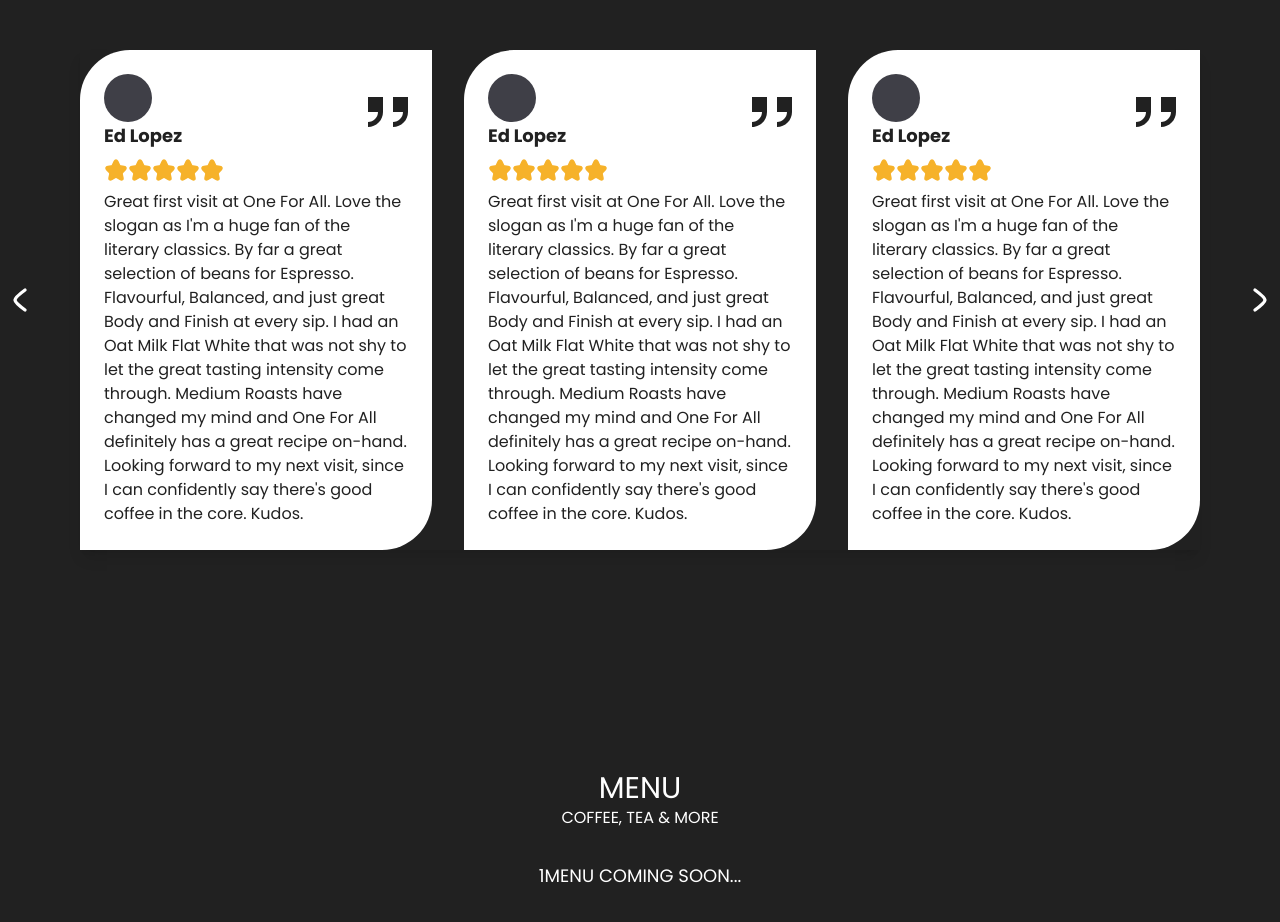
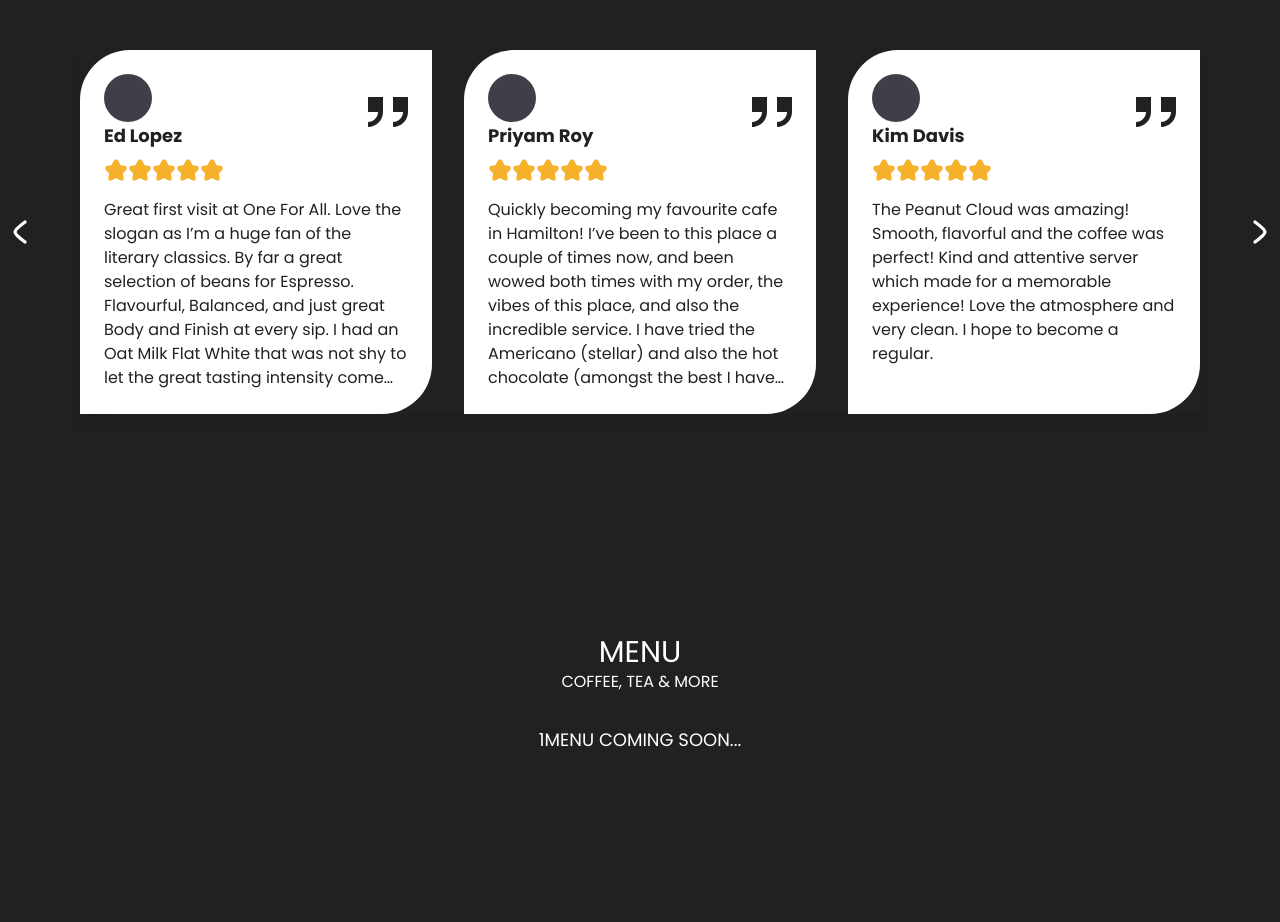
Before and after one commit to naru6417/one-for-all-coffee, a Next.js app: page /home in a window 1280 px wide. Shown: the part 1100-2022 px from the top of the page. Built offline with nearby package versions, Linux system fonts and the light colour scheme.

Commit message:
review data added

```diff
--- a/src/app/home/page.tsx
+++ b/src/app/home/page.tsx
@@ -1,15 +1,6 @@
 import Image from "next/image";
 import Link from "next/link";
 import Slider from "@/components/slider";
-
-const images = [
-    "https://picsum.photos/id/1015/800/400",
-    "https://picsum.photos/id/1016/800/400",
-    "https://picsum.photos/id/1018/800/400",
-    "https://picsum.photos/id/1017/800/400",
-    "https://picsum.photos/id/1011/800/400",
-    "https://picsum.photos/id/1012/800/400",
-  ];
 
 export default function Home() {
 
@@ -18,7 +9,7 @@ export default function Home() {
       {/* Main part */}
       <section id="home" className="grid lg:grid-cols-2 grid-cols-1 gap-20 max-w-7xl mx-auto mb-28">
         <div className="flex flex-col justify-center items-end">
-          <div className="w-[600px]">
+          <div className="lg:w-[600px]">
             <h1 className="lg:text-4xl text-3xl mb-2">One For All Coffee</h1>
             <h3 className="lg:text-2xl text-xl mb-4">where literary charm meets exceptional brews.</h3>
             <p className="mb-4">Join us for a memorable coffee experience with attentive service and a cozy atmosphere. Come taste the best of Hamilton&apos;s coffee scene!</p>
@@ -28,8 +19,8 @@ export default function Home() {
           </div>
         </div>
         <div>
-          <div className="border-2 border-[var(--dark)] p-2 rounded-tl-[50px] rounded-br-[50px] w-[620px] h-[520px]">
-            <div className="border-2 border-[var(--dark)] p-2 rounded-tl-[50px] rounded-br-[50px] w-[600px] h-[500px]">
+          <div className="border-2 border-[var(--dark)] p-2 rounded-tl-[50px] rounded-br-[50px] lg:w-[620px] lg:h-[520px]">
+            <div className="border-2 border-[var(--dark)] p-2 rounded-tl-[50px] rounded-br-[50px] lg:w-[600px] lg:h-[500px]">
               <Image
                 src="/images/main_img_1.webp"
                 alt="main coffee image"
@@ -56,7 +47,7 @@ export default function Home() {
             smile and a new literary appreciation.
           </div>
           <div>
-            <Slider slides={images} slidesPerView={3}></Slider>
+            <Slider slidesPerView={3}></Slider>
           </div>
         </div>
 
--- /dev/null
+++ b/src/components/data/reviews.tsx
@@ -0,0 +1,64 @@
+export const reviewData = [
+  {
+    id: 1,
+    name: "Ed Lopez",
+    comment: `Great first visit at One For All. Love the slogan as
+    I\u2019m a huge fan of the literary classics. By far a great selection of beans
+    for Espresso. Flavourful, Balanced, and just great Body and Finish at every
+    sip. I had an Oat Milk Flat White that was not shy to let the great
+    tasting intensity come through. Medium Roasts have changed my mind and
+    One For All definitely has a great recipe on-hand. Looking forward to
+    my next visit, since I can confidently say there\u2019s good coffee in the core. Kudos.`,
+  },{
+    id: 2,
+    name: "Priyam Roy",
+    comment: `Quickly becoming my favourite cafe in Hamilton! I\u2019ve been to this
+    place a couple of times now, and been wowed both times with my order, the vibes
+    of this place, and also the incredible service. I have tried the Americano
+    (stellar) and also the hot chocolate (amongst the best I have ever had), the
+    cookie I tried was also very flavourful. Highly recommend for an upscale coffee experience`
+  },{
+    id: 3,
+    name: "Kim Davis",
+    comment: `The Peanut Cloud was amazing! Smooth, flavorful and the coffee was perfect!
+    Kind and attentive server which made for a memorable experience!
+    Love the atmosphere and very clean. I hope to become a regular.`
+  },{
+    id: 4,
+    name: "Jessy",
+    comment: `Wow! This coffee is unbelievable! Hands down one of the best lattes I\u2019ve had (ever).
+    I need to go back and try the pour over coffee. The cafe itself is super aesthetic, only has a
+    few tables for two. The barista was super friendly and I could see he really took time with
+    every order. 100% recommend if you want good coffee!`
+  },{
+    id: 5,
+    name: "Quinisha Jackson-Wright",
+    comment: `Friendly service, I ordered a vanilla bean latte with oat milk.
+    Best coffee I've had in a long time. And the art on the cup is so cute!
+    Love the care and attention to detail.`
+  },{
+    id: 6,
+    name: "Estelle Barnett",
+    comment: `Best coffee around! Such a gem the quality and taste of the
+    coffee is amazing, highly recommend. Also they sell beans so you can
+    enjoy salt home and have delicious pastries.`
+  },{
+    id: 7,
+    name: "Kezia",
+    comment: `This coffee shop is truly in a league of its own, combining
+    stunning decor with exceptional coffee that\u2019s worth every penny. From the
+    moment we walked in, we felt transported to a serene and calming space—a
+    perfect escape to enjoy a cup of coffee. We ordered the matcha and hojicha lattes,
+    and both were incredible! Unlike other places where we\u2019re tempted to add sugar
+    to mask bitterness, these lattes delivered rich, creamy flavors from the very first sip.
+    Every element felt perfectly balanced and indulgent. The staff were warm, friendly,
+    and made the experience even better. Do NOT miss out on this gem—it\u2019s the kind of place
+    that leaves you feeling amazing after just one cup. Treat yourself and stop by today!`
+  },{
+    id: 8,
+    name: "Hou Claire",
+    comment: `Highly recommend Peanut Cloud. The coffee and corn cookie are the perfect
+    combination, not too sweet. Thanks for the recommendation. The atmosphere in the
+    store is also very good. I will go there again when I free.`
+  }
+]
--- a/src/components/header.tsx
+++ b/src/components/header.tsx
@@ -2,20 +2,23 @@ import Link from "next/link";
 import Soundwave from "./subcomponents/soundwave";
 export default function Header(){
     return(
-        <div className="flex justify-between text-center max-w-7xl mx-auto py-8 mb-10">
+        <div className="flex justify-between text-center max-w-7xl mx-auto py-8 mb-10 lg:px-0 px-4">
             <div className="grid grid-cols-2 gap-2">
                 <Link href="/" prefetch={false}>
-                ONE FOR ALL COFFEE
-            </Link>
-            <Soundwave />
+                    ONE FOR ALL COFFEE
+                </Link>
+                <Soundwave />
             </div>
-
-            <div className="grid grid-cols-4 gap-8">
+            <div className="lg:grid grid-cols-4 gap-8 hidden">
                 <Link href="/home" prefetch={false}>Home</Link>
                 <Link href="/about" prefetch={false}>About</Link>
                 <Link href="/menu" prefetch={false}>Our Menu</Link>
                 <Link href="/contact" prefetch={false}>Contact</Link>
             </div>
+            {/* For mobile */}
+            <div className="lg:hidden">
+                <Link href="/menu" prefetch={false}>Menu</Link>
+            </div>
         </div>
     );
 }
--- a/src/components/slider.tsx
+++ b/src/components/slider.tsx
@@ -1,25 +1,18 @@
 "use client";
 
 import { useState } from "react";
+import { reviewData } from "./data/reviews";
 // import { ChevronLeft, ChevronRight } from "lucide-react";
 
 type SliderProps = {
-  slides: string[];
   slidesPerView?: number; // default = 1
 };
 
-const gridCols = {
-  1: "grid-cols-1",
-  2: "grid-cols-2",
-  3: "grid-cols-3",
-  4: "grid-cols-4",
-};
-
-export default function Slider({ slides, slidesPerView = 3 }: SliderProps) {
+export default function Slider({ slidesPerView = 3 }: SliderProps) {
     const [current, setCurrent] = useState(0);
 
     // number of "pages" (each page = slidesPerView items)
-    const totalSets = Math.ceil(slides.length / slidesPerView);
+    const totalSets = Math.ceil(reviewData.length / slidesPerView);
 
     const prevSlide = () => {
         setCurrent((prev) => (prev - 1 + totalSets) % totalSets);
@@ -54,7 +47,7 @@ export default function Slider({ slides, slidesPerView = 3 }: SliderProps) {
 
                 {Array.from({ length: totalSets }).map((_, setIndex) => {
                 const start = setIndex * slidesPerView;
-                const group = slides.slice(start, start + slidesPerView);
+                const group = reviewData.slice(start, start + slidesPerView);
 
                 return (
                     <div
@@ -69,16 +62,16 @@ export default function Slider({ slides, slidesPerView = 3 }: SliderProps) {
                         : "grid-cols-4"}`}
                     style={{ flex: "0 0 100%" }}
                     >
-                    {group.map((src, i) => (
-                        <div key={i} className="w-full bg-white text-[var(--dark)] rounded-tl-[50px] rounded-br-[50px] p-6">
+                    {group.map((data, i) => (
+                        <div key={data.id} className="w-full bg-white text-[var(--dark)] rounded-tl-[50px] rounded-br-[50px] p-6">
                             <div className="flex justify-between items-center">
-                                <div className="     items-center gap-4">
+                                <div className="items-center gap-4">
                                     {/* //image */}
                                     <div className="rounded-full bg-zinc-700 h-12 w-12">
                                     </div>
                                     {/* //name */}
                                     <div className="font-bold text-lg">
-                                        Ed Lopez
+                                        {data.name}
                                     </div>
                                 </div>
                                 {/* double quote */}
@@ -100,15 +93,15 @@ export default function Slider({ slides, slidesPerView = 3 }: SliderProps) {
                                     </g>
                                 </svg>
                             </div>
-                            <div className="flex my-2 text-sm">
+                            <div className="flex mt-2 mb-4 text-sm">
                                 {Array.from({length: 5}).map((_, i) => (
                                     <svg key={i} xmlns="http://www.w3.org/2000/svg" viewBox="0 0 24 24" width="24" height="24" color="#f6b22aff" fill="currentColor">
                                     <path d="M13.7276 3.44418L15.4874 6.99288C15.7274 7.48687 16.3673 7.9607 16.9073 8.05143L20.0969 8.58575C22.1367 8.92853 22.6167 10.4206 21.1468 11.8925L18.6671 14.3927C18.2471 14.8161 18.0172 15.6327 18.1471 16.2175L18.8571 19.3125C19.417 21.7623 18.1271 22.71 15.9774 21.4296L12.9877 19.6452C12.4478 19.3226 11.5579 19.3226 11.0079 19.6452L8.01827 21.4296C5.8785 22.71 4.57865 21.7522 5.13859 19.3125L5.84851 16.2175C5.97849 15.6327 5.74852 14.8161 5.32856 14.3927L2.84884 11.8925C1.389 10.4206 1.85895 8.92853 3.89872 8.58575L7.08837 8.05143C7.61831 7.9607 8.25824 7.48687 8.49821 6.99288L10.258 3.44418C11.2179 1.51861 12.7777 1.51861 13.7276 3.44418Z" stroke="#f6b22aff" strokeWidth="1.5" strokeLinecap="round" strokeLinejoin="round" fill="currentColor"/>
                                     </svg>
                                 ))}
                             </div>
-                            <div>
-                                Great first visit at One For All. Love the slogan as I&apos;m a huge fan of the literary classics. By far a great selection of beans for Espresso. Flavourful, Balanced, and just great Body and Finish at every sip. I had an Oat Milk Flat White that was not shy to let the great tasting intensity come through. Medium Roasts have changed my mind and One For All definitely has a great recipe on-hand. Looking forward to my next visit, since I can confidently say there&apos;s good coffee in the core. Kudos.
+                            <div className="comment-preview">
+                                {data.comment}
                             </div>
                         </div>
                     ))}
--- a/src/styles/globals.css
+++ b/src/styles/globals.css
@@ -201,3 +201,12 @@ body {
   left: 0;
   animation: wobble2 var(--uib-speed) infinite ease-in-out;
 }
+
+/* Review css */
+.comment-preview {
+  display: -webkit-box;
+  -webkit-line-clamp: 8; /* 👈 limits to 5 lines */
+  -webkit-box-orient: vertical;
+  overflow: hidden;
+  text-overflow: ellipsis;
+}
```
